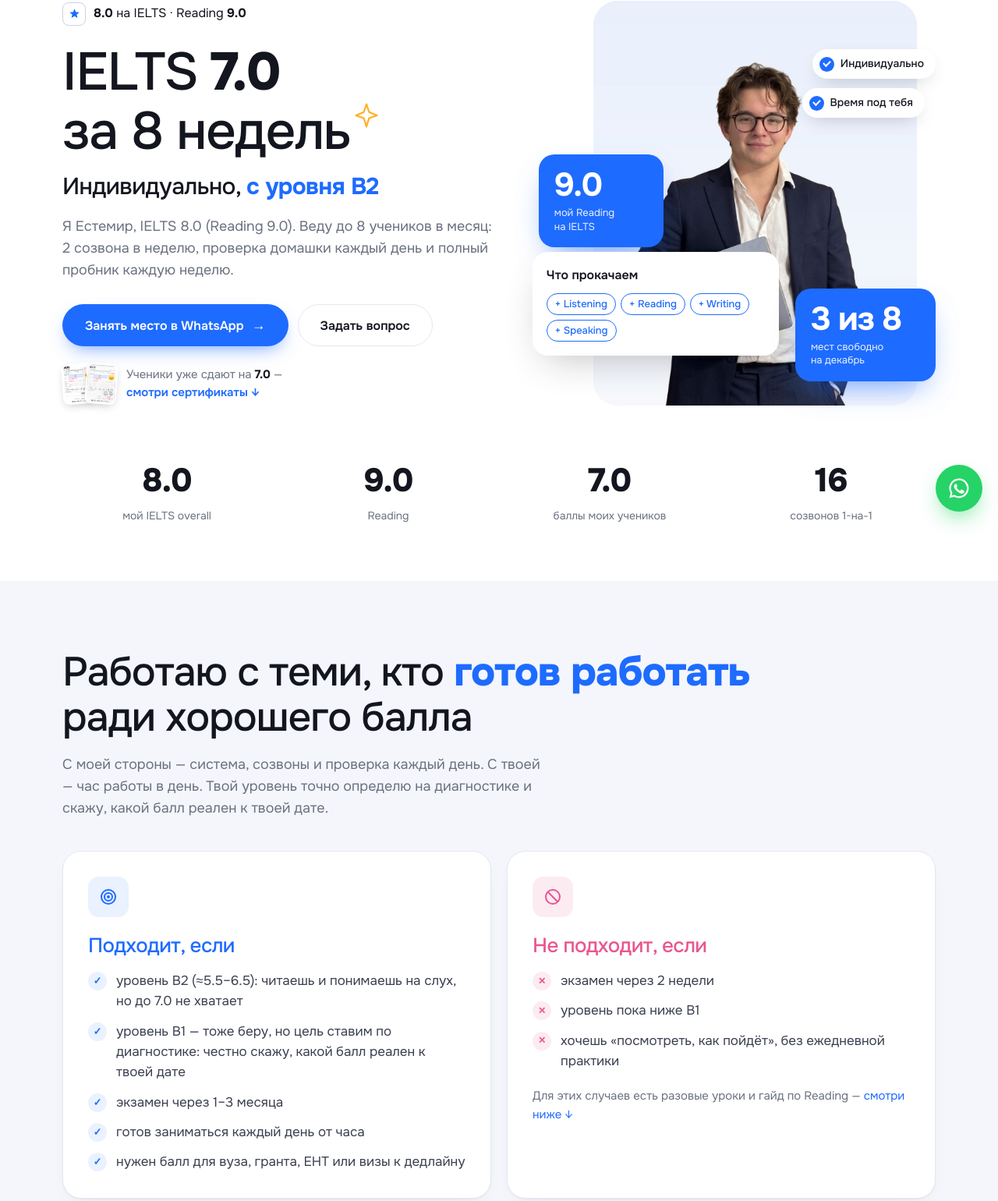
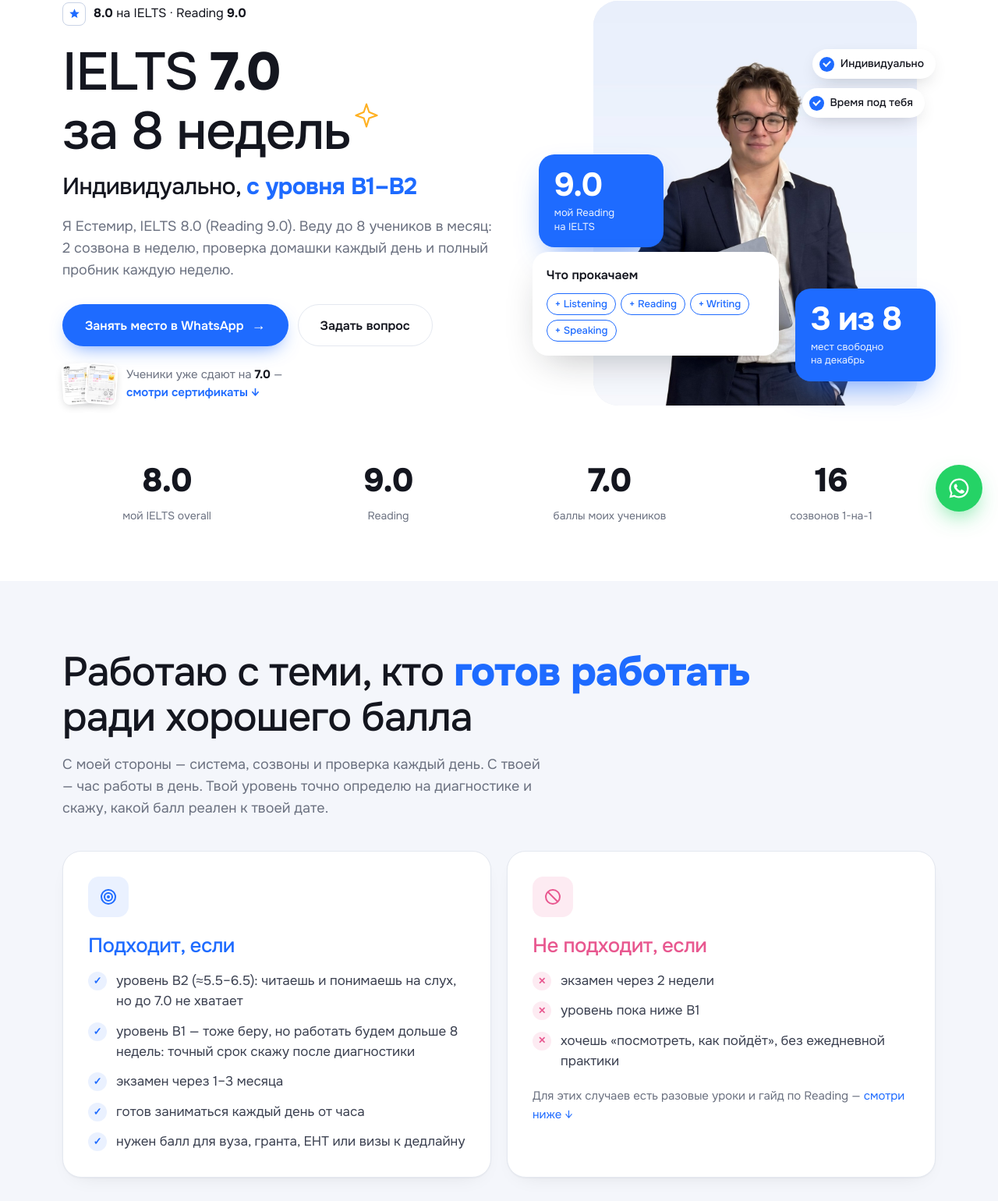
Before and after one commit to Yestem001r/yestem001r.github.io, a plain HTML site: page index.html in a window 1280 px wide. Shown: the part 124-1664 px from the top of the page at 78% size. Drawn offline with Linux system fonts and the light colour scheme.

Commit message:
Hero back to B1–B2; note that B1 takes longer than 8 weeks
Co-Authored-By: Claude Opus 5.5 <noreply@anthropic.com>

```diff
--- a/index.html
+++ b/index.html
@@ -4,7 +4,7 @@
 <meta charset="utf-8">
 <meta name="viewport" content="width=device-width, initial-scale=1">
 <title>IELTS 7.0 за 8 недель — Естемир, IELTS 8.0</title>
-<meta name="description" content="Индивидуальная подготовка к IELTS 7.0 с уровня B2: 16 созвонов, проверка домашки каждый день, пробник каждую неделю. 140 000 ₸ или 2 × 70 000 ₸.">
+<meta name="description" content="Индивидуальная подготовка к IELTS 7.0 с уровня B1–B2: 16 созвонов, проверка домашки каждый день, пробник каждую неделю. 140 000 ₸ или 2 × 70 000 ₸.">
 <!-- превью ссылки в WhatsApp / Telegram / Instagram -->
 <meta property="og:title" content="IELTS 7.0 за 8 недель — индивидуально с Естемиром (IELTS 8.0)">
 <meta property="og:description" content="Созвоны 2 раза в неделю, проверка домашки каждый день, пробник каждую неделю. Декабрь: свободно 3 места из 8.">
@@ -530,7 +530,7 @@ footer .logo{color:var(--ink);margin-bottom:14px}
       <div>
         <div class="proof"><i><svg viewBox="0 0 24 24"><path d="M12 2l2.9 6.6 7.1.6-5.4 4.7 1.6 7-6.2-3.7-6.2 3.7 1.6-7L2 9.2l7.1-.6z"/></svg></i><a href="#about"><b>8.0</b> на IELTS · Reading <b>9.0</b></a></div>
         <h1>IELTS <b>7.0</b> <span class="nw">за 8 недель</span><svg class="spark" viewBox="0 0 40 40" fill="none" stroke="#FFB020" stroke-width="2.5" stroke-linejoin="round"><path d="M20 3l4 12 12 5-12 4-4 13-4-13-12-4 12-5z"/></svg></h1>
-        <p class="h-sub">Индивидуально, <span class="blue"><b>с уровня&nbsp;B2</b></span></p>
+        <p class="h-sub">Индивидуально, <span class="blue" style="white-space:nowrap"><b>с уровня B1–B2</b></span></p>
         <p class="lead">Я Естемир, IELTS 8.0 (Reading 9.0). Веду до 8 учеников в месяц: 2 созвона в неделю, проверка домашки каждый день и полный пробник каждую неделю.</p>
         <div class="cta-row">
           <a href="#" class="btn btn-blue arrow js-wa" data-msg="course">Занять место в WhatsApp</a>
@@ -570,7 +570,7 @@ footer .logo{color:var(--ink);margin-bottom:14px}
         <h3 class="blue-t">Подходит, если</h3>
         <ul class="list yes">
           <li>уровень B2 (≈5.5–6.5): читаешь и понимаешь на слух, но до 7.0 не хватает</li>
-          <li>уровень B1 — тоже беру, но цель ставим по диагностике: честно скажу, какой балл реален к твоей дате</li>
+          <li>уровень B1 — тоже беру, но работать будем дольше 8 недель: точный срок скажу после диагностики</li>
           <li>экзамен через 1–3 месяца</li>
           <li>готов заниматься каждый день от часа</li>
           <li>нужен балл для вуза, гранта, ЕНТ или визы к дедлайну</li>
@@ -835,7 +835,7 @@ footer .logo{color:var(--ink);margin-bottom:14px}
     <div class="center"><h2>Частые <b>вопросы</b></h2></div>
     <div class="faq">
       <details open><summary>Я ни разу не сдавал IELTS. Как понять, подхожу ли я?</summary><p>Для этого есть диагностика: полная проверка уровня по всем 4 секциям, разбор слабых мест и план self-study. По ней я определю твой уровень (B1, B2 или выше) и честно скажу, реально ли 7.0 к твоей дате. Если пойдёшь на курс в течение 7 дней — её стоимость вычитается из цены курса.</p></details>
-      <details><summary>У меня B1. Можно к тебе?</summary><p>Да. Но 7.0 — это уже уровень C1, а B1 — примерно 4.0–5.0, и за 8 недель такой разрыв обычно не закрыть. Поэтому с B1 цель ставим по диагностике: честно скажу, какой балл реален к твоей дате, и составлю план под него.</p></details>
+      <details><summary>У меня B1. Можно к тебе?</summary><p>Да, но работать будем дольше 8 недель. 7.0 — это уже уровень C1, а B1 — примерно 4.0–5.0, и такой разрыв за 2 месяца обычно не закрыть. На диагностике скажу точный срок до 7.0 и составлю план под твою дату.</p></details>
       <details><summary>Дорого. Почему не готовиться самому?</summary><p>Я сам так готовился — и знаю, где это ломается: Writing и Speaking некому оценить, а пробники без разбора показывают балл, но не причину. Если хочешь сам — начни с Reading guide за 7 990 ₸.</p></details>
       <details><summary>Я уже занимался — не помогло</summary><p>На диагностике разберём, что именно делали. Обычно не хватает ежедневной практики, разбора каждой ошибки и регулярных пробников. В курсе есть все три.</p></details>
       <details><summary>Сколько времени нужно?</summary><p>2 созвона по 75 минут в неделю, домашка от часа каждый день и один полный пробник в неделю.</p></details>
```
